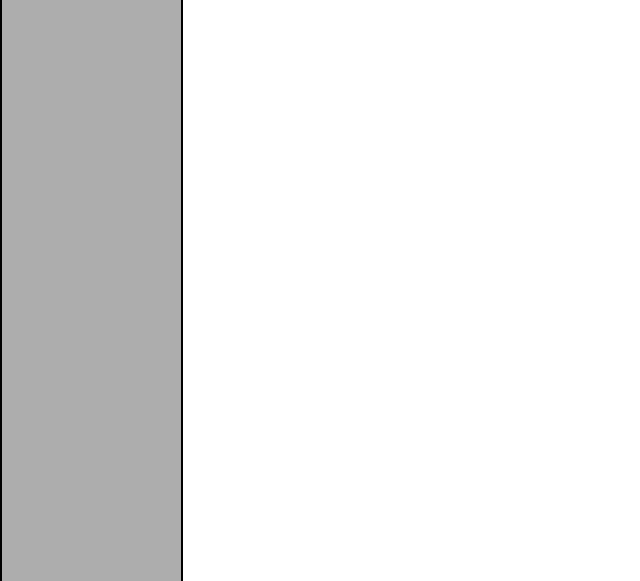
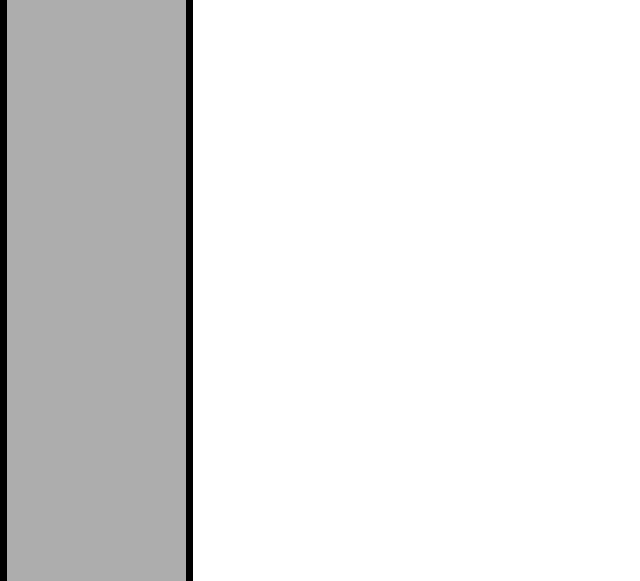
Before and after one commit to Beroepentinder/BeroepenTinder, a PHP site: page /websiteLeraren/inloggen_beheerder.php in a window 1280 px wide. Shown: the part 439-1020 px from the top of the page, without its empty margins (0-640 px from the left). Run offline with PHP 8.4, Linux system fonts and the light colour scheme.

Commit message:
rectangle

```diff
--- a/websiteLeraren/inloggen_beheerder.php
+++ b/websiteLeraren/inloggen_beheerder.php
@@ -28,7 +28,7 @@
   <main>
 
 <IMG id="Achtergrond_docenten" SRC="http://www.beroepentinder.fiorettileerling.nl/websiteLeraren/Achtergrond_docenten.png">
-  <p id="rectangle" style="border:2px solid #000;"></p>
+  <p id="rectangle" style="border:7px solid #000;"></p>
 
     <h1 id= "titel" STYLE="font-size: 40pt;">Beroepen Tinder</h1>
   <p id= "ondertitel" STYLE="font-size: 25pt;">Fioretti college</p>
```
